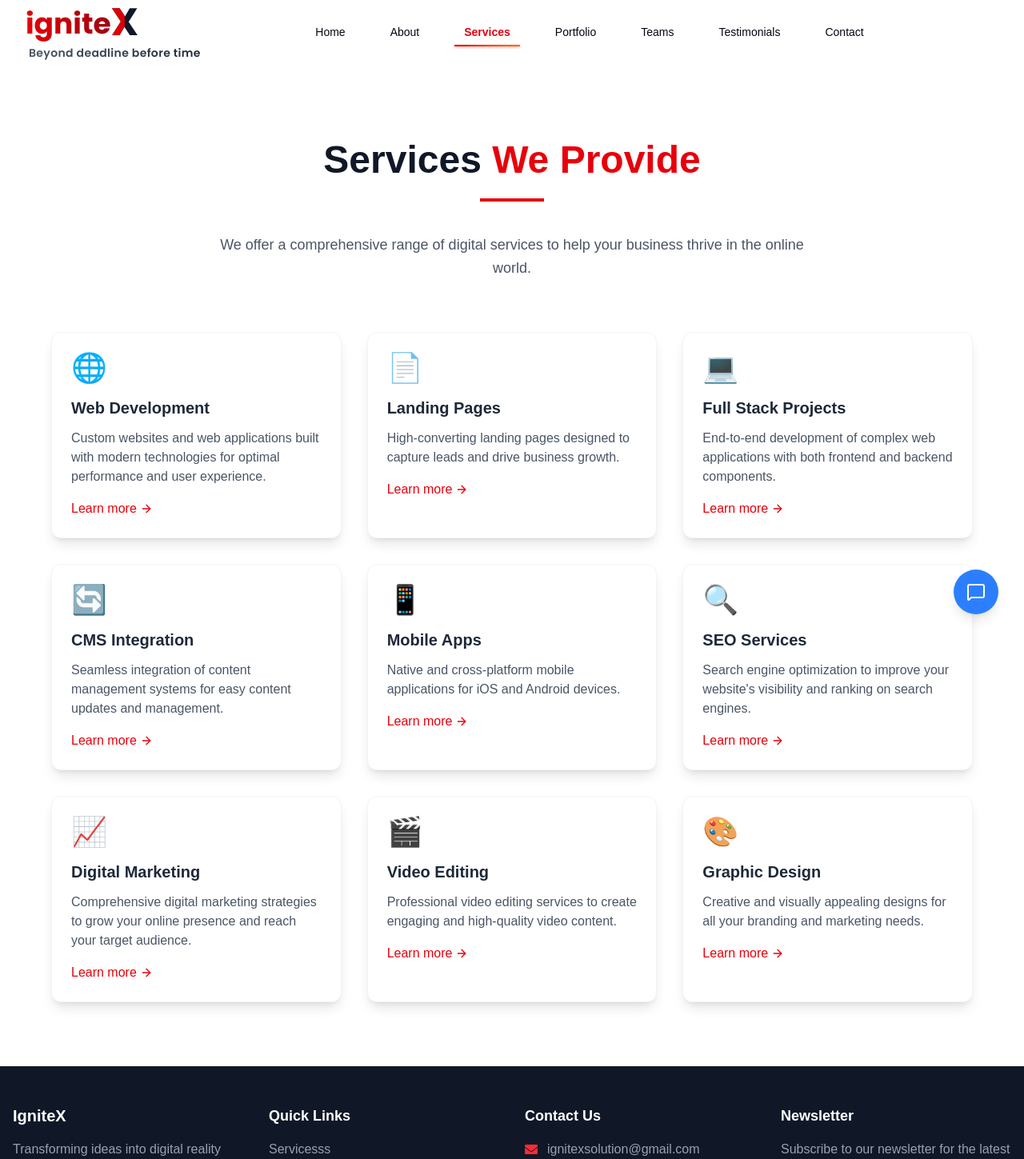
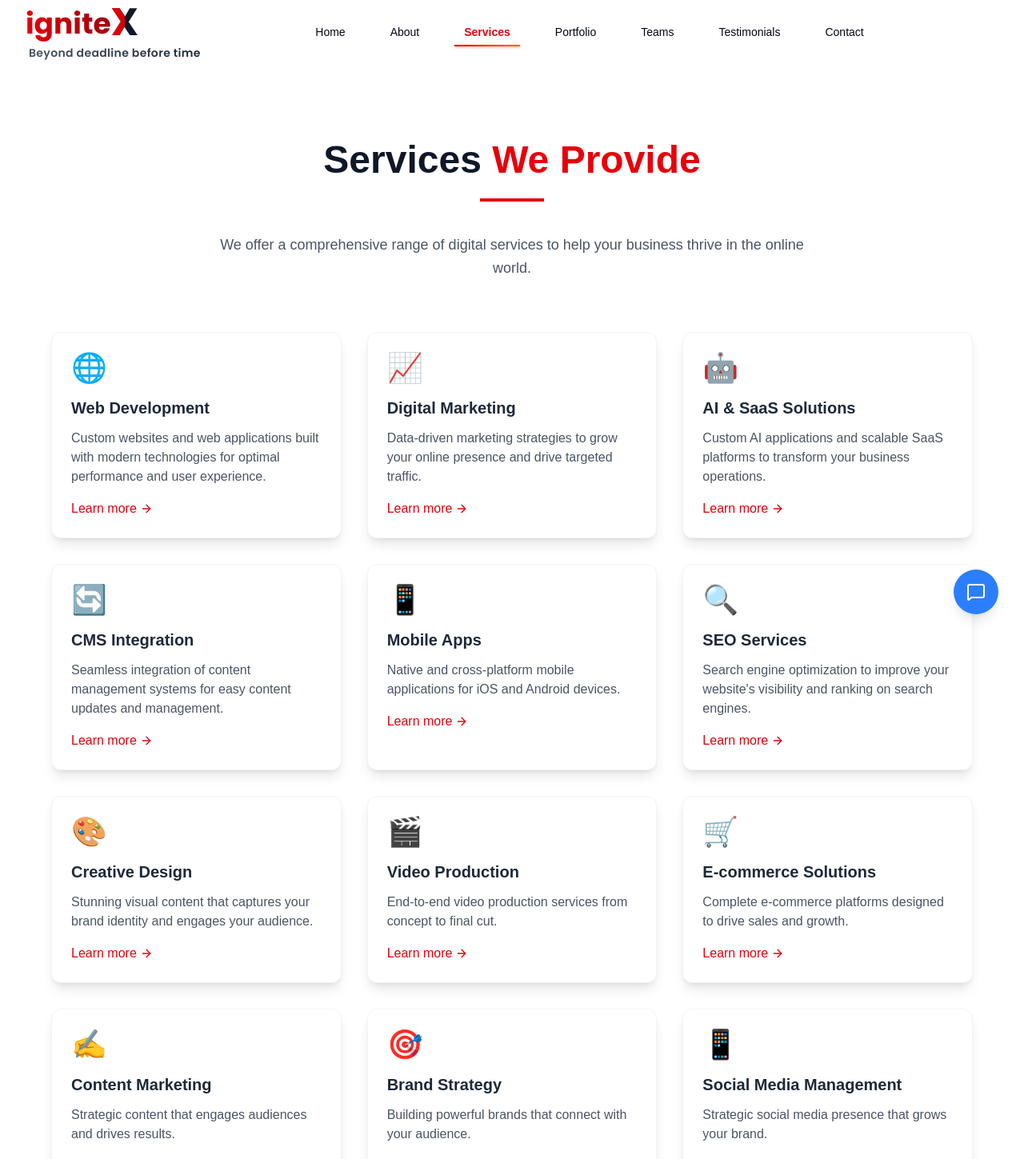
Before and after one commit to spritualrahul/IgniteX, a Next.js app in the folder my-app/: page /services in a window 1280 px wide. Shown: the top 1449 px of the page at 80% size. Built offline with nearby package versions, Linux system fonts and the light colour scheme.

Commit message:
added section ai and saas product

```diff
--- a/my-app/src/app/client-page.tsx
+++ b/my-app/src/app/client-page.tsx
@@ -83,7 +83,7 @@ export default function ClientPage() {
                 fontFamily="'Oswald', Poppins, sans-serif"
               />
               <p className="mt-6 text-lg md:text-xl text-gray-700 max-w-2xl mx-auto lg:mx-0 font-poppins font-medium leading-relaxed tracking-tight">
-                We craft exceptional digital experiences that drive growth and engagement for your business. From SEO to app development, we&apos;ve got you covered.
+                Transform Your Digital Presence with Results That Speak Volumes. From Stunning Websites to AI-Powered Solutions – We Turn Your Vision into Reality, One Pixel at a Time.
               </p>
               <div className="mt-6 flex flex-col sm:flex-row gap-4 justify-center lg:justify-start">
                 <Link href="/contact">
--- a/my-app/src/components/ServicesSection.tsx
+++ b/my-app/src/components/ServicesSection.tsx
@@ -18,46 +18,46 @@ const services: Service[] = [
   {
     title: 'Web Development',
     description: 'Custom websites and web applications built with modern technologies for optimal performance and user experience.',
-    longDescription: 'At IgniteX, we specialize in creating beautiful, functional, and high-performing websites and web applications. Our team of expert developers uses the latest technologies including Next.js, React, and Tailwind CSS to build responsive, fast, and SEO-friendly websites that drive results.',
+    longDescription: 'At IgniteX, we create beautiful, functional, and high-performing websites and web applications. Our expert developers use Next.js, React, and Tailwind CSS to build responsive, fast, and SEO-friendly websites that drive real business results.',
     icon: '🌐',
     slug: 'web-development',
     features: [
-      'Custom Development',
+      'Custom Website Development',
+      'E-commerce Solutions',
       'Responsive Design',
       'Performance Optimization',
-      'SEO Friendly',
-      'Security First',
+      'SEO Implementation',
       'Ongoing Support'
     ]
   },
   {
-    title: 'Landing Pages',
-    description: 'High-converting landing pages designed to capture leads and drive business growth.',
-    longDescription: 'Our landing pages are designed with one goal in mind: conversion. We combine compelling copy, strategic design, and proven conversion elements to create landing pages that turn visitors into customers.',
-    icon: '📄',
-    slug: 'landing-pages',
+    title: 'Digital Marketing',
+    description: 'Data-driven marketing strategies to grow your online presence and drive targeted traffic.',
+    longDescription: 'Our digital marketing services help businesses increase their online visibility, attract qualified leads, and convert them into loyal customers through strategic campaigns across multiple channels.',
+    icon: '📈',
+    slug: 'digital-marketing',
     features: [
-      'High Conversion Rates',
-      'Mobile-Responsive',
-      'A/B Testing',
-      'Fast Loading',
-      'Lead Capture Forms',
-      'Analytics Integration'
+      'SEO & Content Strategy',
+      'PPC & Social Media Ads',
+      'Email Marketing',
+      'Conversion Optimization',
+      'Analytics & Reporting',
+      'Marketing Automation'
     ]
   },
   {
-    title: 'Full Stack Projects',
-    description: 'End-to-end development of complex web applications with both frontend and backend components.',
-    longDescription: 'From concept to deployment, we handle every aspect of full-stack development. Our expertise spans across frontend technologies like React and Next.js to backend systems using Node.js, Python, and various databases.',
-    icon: '💻',
-    slug: 'full-stack-projects',
+    title: 'AI & SaaS Solutions',
+    description: 'Custom AI applications and scalable SaaS platforms to transform your business operations.',
+    longDescription: 'We build intelligent, scalable SaaS solutions powered by AI and machine learning. Our expertise includes developing custom LLM applications, process automation, and data analytics platforms that drive business growth and efficiency.',
+    icon: '🤖',
+    slug: 'ai-saas',
     features: [
-      'End-to-End Development',
-      'API Integration',
-      'Database Design',
-      'Cloud Deployment',
-      'Scalable Architecture',
-      'Maintenance & Support'
+      'Custom AI/ML Solutions',
+      'SaaS Product Development',
+      'LLM Integration',
+      'Process Automation',
+      'Data Analytics & BI',
+      'Cloud Infrastructure'
     ]
   },
   {
@@ -106,48 +106,93 @@ const services: Service[] = [
     ]
   },
   {
-    title: 'Digital Marketing',
-    description: 'Comprehensive digital marketing strategies to grow your online presence and reach your target audience.',
-    longDescription: 'Our digital marketing services help you reach and engage your target audience through strategic campaigns across multiple channels including social media, email, and search engines.',
-    icon: '📈',
-    slug: 'digital-marketing',
+    title: 'Creative Design',
+    description: 'Stunning visual content that captures your brand identity and engages your audience.',
+    longDescription: 'Our creative design services deliver compelling visuals that tell your brand story. From logos to marketing materials, we create designs that make an impact and drive engagement.',
+    icon: '🎨',
+    slug: 'creative-design',
     features: [
-      'Social Media Marketing',
-      'Email Campaigns',
-      'Content Marketing',
-      'PPC Advertising',
-      'Analytics & Reporting',
-      'Conversion Optimization'
+      'Logo & Brand Identity',
+      'Print & Digital Design',
+      'Social Media Graphics',
+      'Marketing Collaterals',
+      'UI/UX Design',
+      'Brand Guidelines'
     ]
   },
   {
-    title: 'Video Editing',
-    description: 'Professional video editing services to create engaging and high-quality video content.',
-    longDescription: 'Our video editing services transform your raw footage into polished, professional videos that captivate your audience and deliver your message effectively.',
+    title: 'Video Production',
+    description: 'End-to-end video production services from concept to final cut.',
+    longDescription: 'We produce professional videos that tell your brand story, from concept development and scripting to filming, editing, and post-production.',
     icon: '🎬',
-    slug: 'video-editing',
+    slug: 'video-production',
     features: [
-      'Professional Editing',
-      'Color Correction',
+      'Concept Development',
+      'Scriptwriting',
+      'Professional Filming',
+      'Editing & Post-Production',
       'Motion Graphics',
-      'Audio Enhancement',
-      'Special Effects',
-      'Multiple Format Export'
+      'Animation'
     ]
   },
   {
-    title: 'Graphic Design',
-    description: 'Creative and visually appealing designs for all your branding and marketing needs.',
-    longDescription: 'Our graphic design services help you create a strong visual identity that resonates with your target audience and sets you apart from competitors.',
-    icon: '🎨',
-    slug: 'graphic-design',
+    title: 'E-commerce Solutions',
+    description: 'Complete e-commerce platforms designed to drive sales and growth.',
+    longDescription: 'We build powerful e-commerce solutions with seamless user experiences, secure payment gateways, and conversion-optimized designs to maximize your online sales.',
+    icon: '🛒',
+    slug: 'ecommerce-solutions',
     features: [
-      'Logo Design',
-      'Brand Identity',
-      'Print Materials',
-      'Digital Graphics',
-      'Social Media Assets',
-      'Marketing Collateral'
+      'Online Store Development',
+      'Payment Gateway Integration',
+      'Inventory Management',
+      'Mobile Optimization',
+      'SEO for E-commerce',
+      'Performance Analytics'
+    ]
+  },
+  {
+    title: 'Content Marketing',
+    description: 'Strategic content that engages audiences and drives results.',
+    longDescription: 'Our content marketing services combine compelling storytelling with data-driven strategies to attract, engage, and convert your target audience.',
+    icon: '✍️',
+    slug: 'content-marketing',
+    features: [
+      'Content Strategy',
+      'Blog Writing',
+      'Copywriting',
+      'SEO Content',
+      'Content Calendar',
+      'Performance Analysis'
+    ]
+  },
+  {
+    title: 'Brand Strategy',
+    description: 'Building powerful brands that connect with your audience.',
+    longDescription: 'We help define and articulate your brand identity, voice, and positioning to create meaningful connections with your target market.',
+    icon: '🎯',
+    slug: 'brand-strategy',
+    features: [
+      'Brand Positioning',
+      'Messaging Strategy',
+      'Competitive Analysis',
+      'Target Audience Research',
+      'Brand Voice & Tone',
+      'Brand Guidelines'
+    ]
+  },
+  {
+    title: 'Social Media Management',
+    description: 'Strategic social media presence that grows your brand.',
+    longDescription: 'We develop and execute social media strategies that increase brand awareness, engagement, and conversions across all major platforms.',
+    icon: '📱',
+    slug: 'social-media-management',
+    features: [
+      'Social Media Strategy',
+      'Content Creation',
+      'Paid Advertising',
+      'Engagement & Community Building',
+      'Analytics & Reporting',
+      'Influencer Partnerships'
     ]
   }
 ];
--- a/my-app/src/components/StatisticsSection.tsx
+++ b/my-app/src/components/StatisticsSection.tsx
@@ -66,10 +66,10 @@ const StatCard = ({ value, label, icon }: { value: number; label: string; icon:
 
 const StatisticsSection = () => {
   const stats = [
-    { value: 50, label: 'Projects Completed', icon: '🚀' },
-    { value: 30, label: 'Happy Clients', icon: '😊' },
-    { value: 5, label: 'Years Experience', icon: '⏳' },
-    { value: 10, label: 'Team Members', icon: '👥' },
+    { value: 50, label: 'Websites Launched', icon: '🌐' },
+    { value: 80, label: 'Average ROI %', icon: '📈' },
+    { value: 15, label: 'AI Solutions', icon: '🤖' },
+    { value: 100, label: 'Design Projects', icon: '🎨' },
   ];
 
   return (
```
